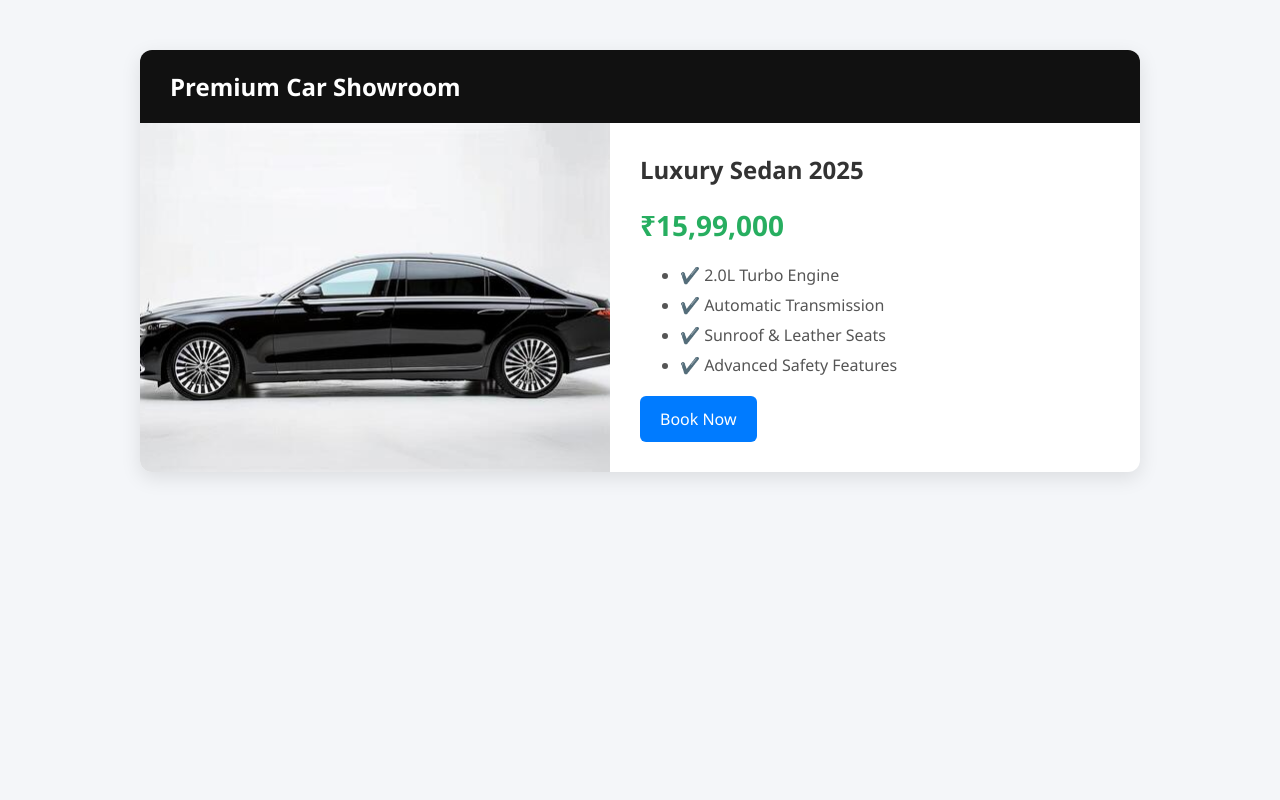
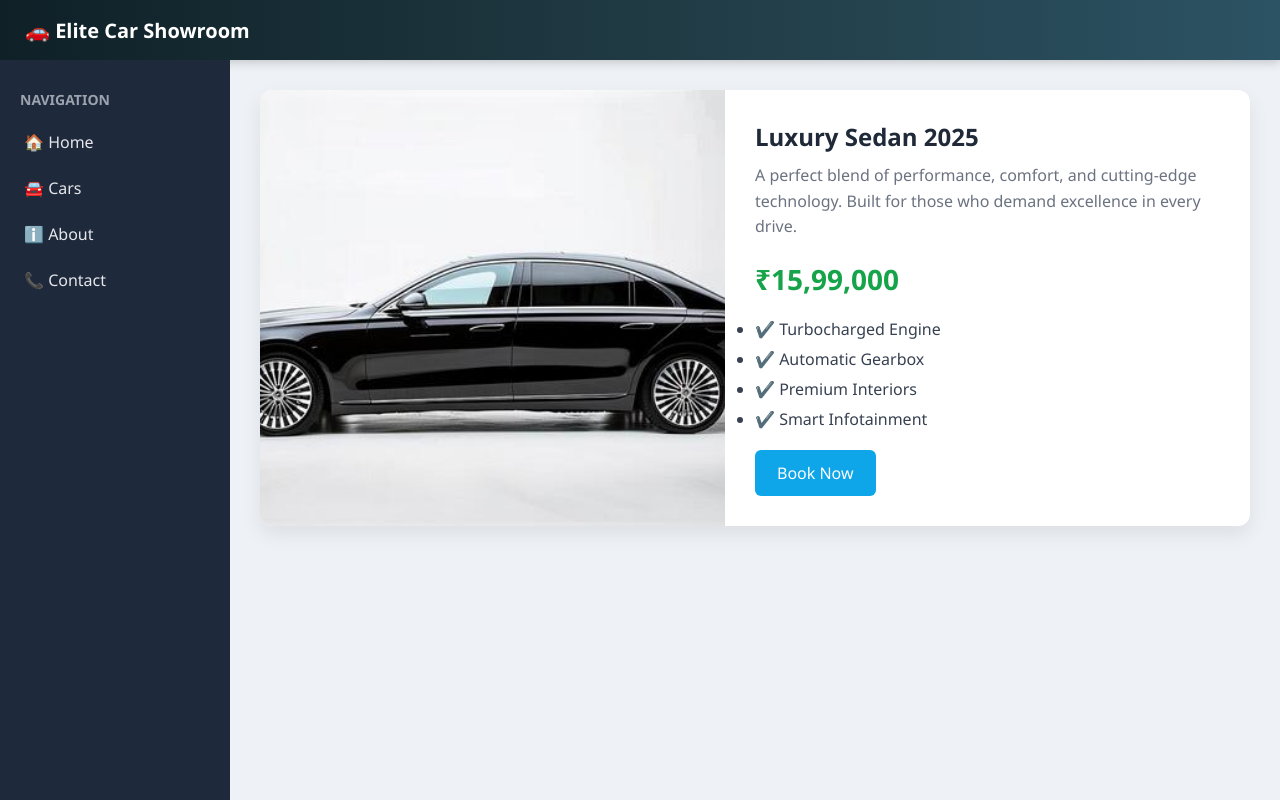
Before and after one commit to saipavanboga/car-page, a plain HTML site: page index.html in a window 1280 px wide. Drawn offline with Linux system fonts and the light colour scheme.

Commit message:
Restored commit

```diff
--- a/index.html
+++ b/index.html
@@ -3,33 +3,83 @@
 <head>
     <meta charset="UTF-8">
     <meta name="viewport" content="width=device-width, initial-scale=1.0">
-    <title>Car Details</title>
+    <title>Car Showroom</title>
 
     <style>
-        body {
+        * {
             margin: 0;
-            font-family: 'Segoe UI', sans-serif;
-            background-color: #f4f6f9;
+            padding: 0;
+            box-sizing: border-box;
         }
 
-        .container {
-            max-width: 1000px;
-            margin: 50px auto;
+        body {
+            font-family: 'Segoe UI', sans-serif;
+            background-color: #eef1f5;
+        }
+
+        /* HEADER */
+        .header {
+            height: 60px;
+            background: linear-gradient(90deg, #0f2027, #203a43, #2c5364);
+            color: #fff;
+            display: flex;
+            align-items: center;
+            padding: 0 25px;
+            font-size: 20px;
+            font-weight: 600;
+            box-shadow: 0 2px 10px rgba(0,0,0,0.2);
+            text-align: center;
+        }
+
+        /* MAIN LAYOUT */
+        .main {
+            display: flex;
+        }
+
+        /* SIDEBAR */
+        .sidebar {
+            width: 230px;
+            height: calc(100vh - 60px);
+            background: #1e293b;
+            padding-top: 20px;
+        }
+
+        .sidebar h3 {
+            color: #9ca3af;
+            padding: 10px 20px;
+            font-size: 14px;
+            text-transform: uppercase;
+        }
+
+        .sidebar a {
+            display: block;
+            color: #e5e7eb;
+            padding: 12px 20px;
+            text-decoration: none;
+            border-left: 4px solid transparent;
+            transition: 0.3s;
+        }
+
+        .sidebar a:hover {
+            background: #334155;
+            border-left: 4px solid #38bdf8;
+            color: #fff;
+        }
+
+        /* CONTENT */
+        .content {
+            flex: 1;
+            padding: 30px;
+        }
+
+        .card {
             background: #fff;
             border-radius: 12px;
-            box-shadow: 0 6px 20px rgba(0,0,0,0.1);
+            box-shadow: 0 8px 20px rgba(0,0,0,0.08);
             overflow: hidden;
         }
 
-        .header {
-            background: #111;
-            color: #fff;
-            padding: 20px 30px;
-            font-size: 24px;
-            font-weight: bold;
-        }
-
-        .content {
+        .car-section {
             display: flex;
             flex-wrap: wrap;
         }
@@ -51,42 +101,60 @@
         }
 
         .car-details h2 {
-            margin-top: 0;
-            color: #333;
+            color: #1f2937;
+            margin-bottom: 10px;
+        }
+
+        .car-details p {
+            color: #6b7280;
+            line-height: 1.6;
         }
 
         .price {
             font-size: 28px;
-            color: #27ae60;
-            margin: 15px 0;
+            color: #16a34a;
+            margin: 20px 0;
             font-weight: bold;
         }
 
         .features {
-            margin: 20px 0;
+            margin-bottom: 20px;
         }
 
         .features li {
             margin-bottom: 8px;
-            color: #555;
+            color: #374151;
         }
 
         .btn {
             display: inline-block;
-            padding: 12px 20px;
-            background: #007bff;
+            padding: 12px 22px;
+            background: #0ea5e9;
             color: #fff;
             text-decoration: none;
             border-radius: 6px;
+            font-weight: 500;
             transition: 0.3s;
         }
 
         .btn:hover {
-            background: #0056b3;
+            background: #0284c7;
         }
 
+        /* MOBILE */
         @media (max-width: 768px) {
-            .content {
+            .main {
+                flex-direction: column;
+            }
+
+            .sidebar {
+                width: 100%;
+                height: auto;
+                display: flex;
+                justify-content: space-around;
+            }
+
+            .car-section {
                 flex-direction: column;
             }
         }
@@ -95,27 +163,50 @@
 
 <body>
 
-<div class="container">
-
+<!-- HEADER -->
 <div class="header">
-        Premium Car Showroom
+    <center>
+    🚗 Elite Car Showroom
+    </center>
 </div>
 
+<div class="main">
+
+    <!-- SIDEBAR -->
+    <div class="sidebar">
+        <h3>Navigation</h3>
+        <a href="#">🏠 Home</a>
+        <a href="#">🚘 Cars</a>
+        <a href="#">ℹ️ About</a>
+        <a href="#">📞 Contact</a>
+    </div>
+
+    <!-- CONTENT -->
     <div class="content">
 
+        <div class="card">
+
+            <div class="car-section">
+
                 <div class="car-image">
-            <img src="car.png" alt="Car Image">
+                    <img src="car.png" alt="Car">
                 </div>
 
                 <div class="car-details">
                     <h2>Luxury Sedan 2025</h2>
+
+                    <p>
+                        A perfect blend of performance, comfort, and cutting-edge technology.
+                        Built for those who demand excellence in every drive.
+                    </p>
+
                     <div class="price">₹15,99,000</div>
 
                     <ul class="features">
-                <li>✔️ 2.0L Turbo Engine</li>
-                <li>✔️ Automatic Transmission</li>
-                <li>✔️ Sunroof & Leather Seats</li>
-                <li>✔️ Advanced Safety Features</li>
+                        <li>✔️ Turbocharged Engine</li>
+                        <li>✔️ Automatic Gearbox</li>
+                        <li>✔️ Premium Interiors</li>
+                        <li>✔️ Smart Infotainment</li>
                     </ul>
 
                     <a href="#" class="btn">Book Now</a>
@@ -125,5 +216,9 @@
 
         </div>
 
+    </div>
+
+</div>
+
 </body>
 </html>
```
Lines whose indentation alone changed are shown as unchanged.
